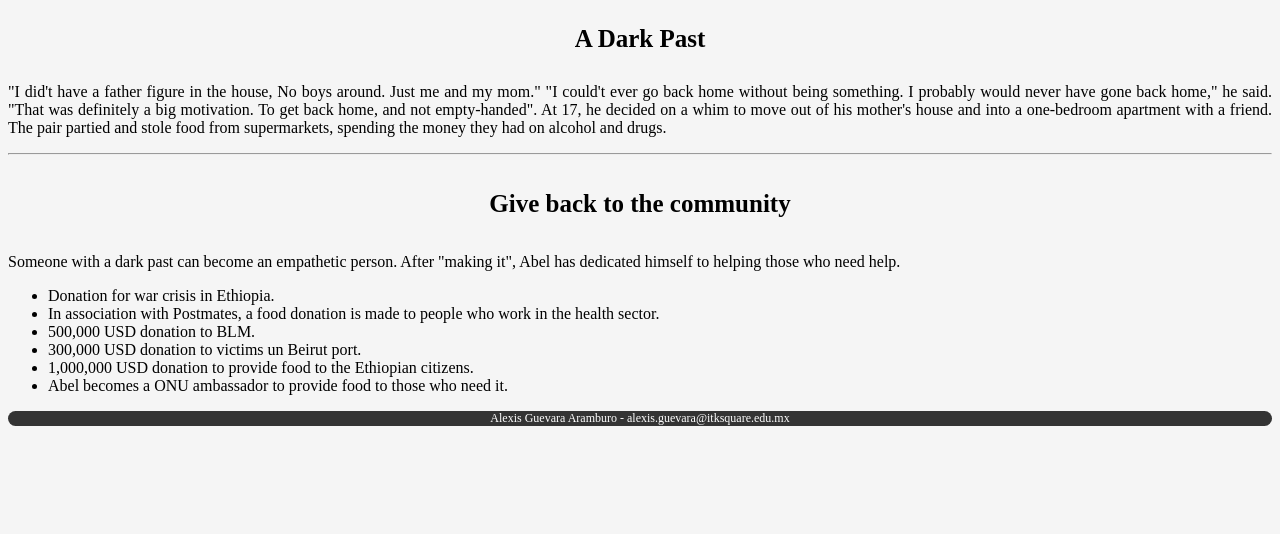
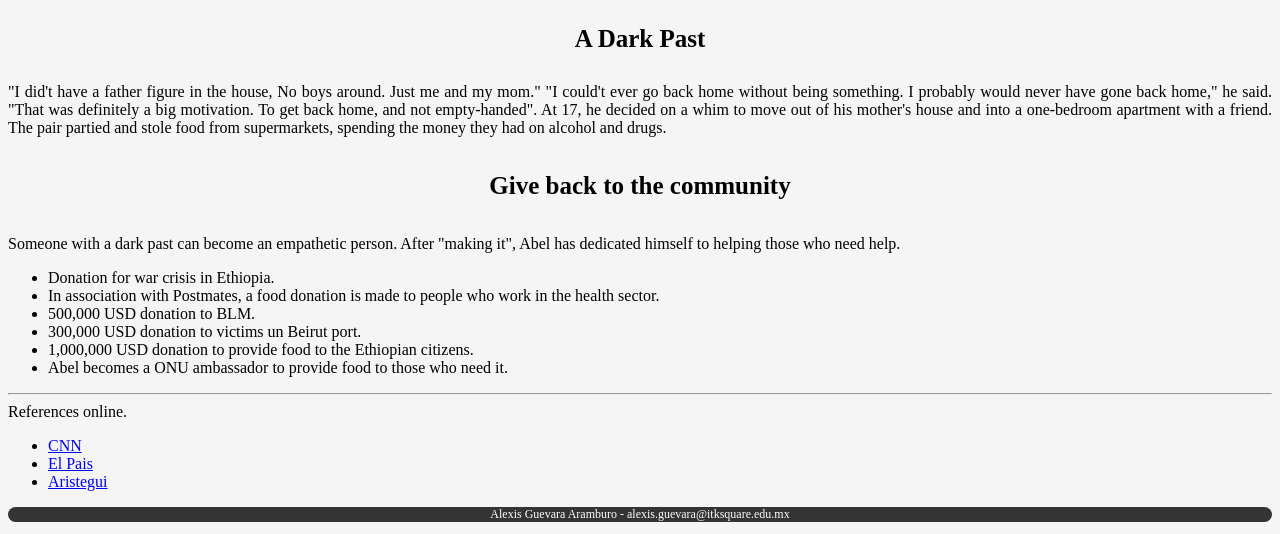
Before and after one commit to AlexisGuevara-Ksquare/TechnicalLiveSessions, a plain HTML site: page TributePage/index.html in a window 1280 px wide. Shown: the part 436-970 px from the top of the page. Before the commit the page ends 874 px from the top, so only its background shows below. Drawn offline with Linux system fonts and the light colour scheme.

Commit message:
Activity 1 - tribute page

```diff
--- a/TributePage/index.html
+++ b/TributePage/index.html
@@ -28,7 +28,6 @@
                 "I could&apos;t ever go back home without being something. I probably would never have gone back home," he said. "That was definitely a big motivation. To get back home, and not empty-handed".
                 At 17, he decided on a whim to move out of his mother's house and into a one-bedroom apartment with a friend. The pair partied and stole food from supermarkets, spending the money they had on alcohol and drugs.
             </p>
-            <hr>
             <div id="tribute-info">
                 <h3 class="subtitle">Give back to the community</h3>
                 <p class="parrafos">
@@ -47,6 +46,18 @@
         </article>
     </main>
 
+    <hr>
+    <section>
+        <aside>
+            References online.
+            <ul>
+                <li><a href="https://cnnespanol.cnn.com/2021/04/05/the-weeknd-etiopia-donacion/" target="_blank">CNN</a></li>
+                <li><a href="https://elpais.com/elpais/2016/08/11/estilo/1470912361_120715.html" target="_blank">El Pais</a></li>
+                <li><a href="https://aristeguinoticias.com/0810/kiosko/nombran-a-the-weeknd-como-embajador-de-buena-voluntad-de-la-onu/" target="_blank">Aristegui</a></li>
+            </ul>
+        </aside>
+    </section>
+
     <footer>
         <p id="info-footer">Alexis Guevara Aramburo - alexis.guevara@itksquare.edu.mx</p>
     </footer>
```
